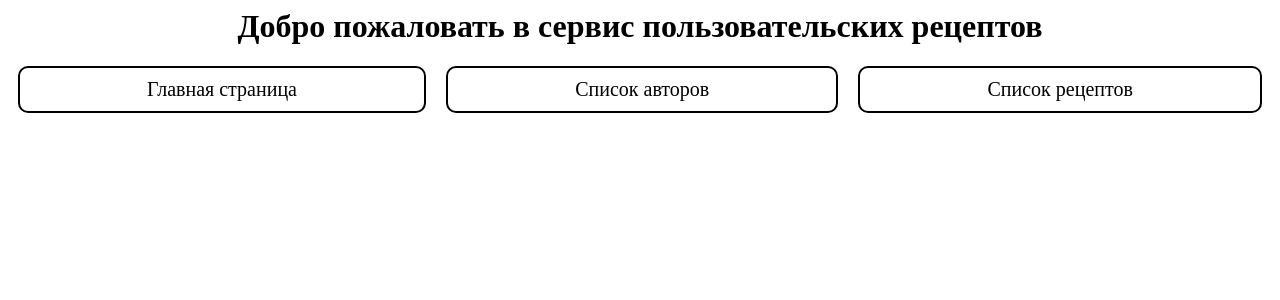
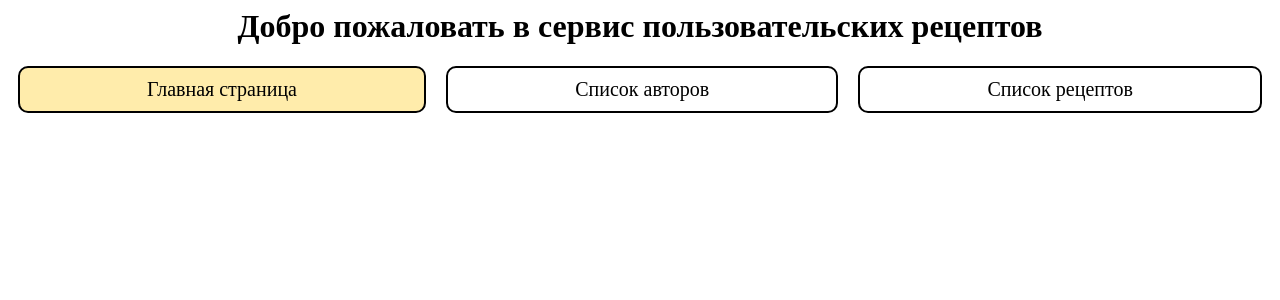
Before and after one commit to Odyvia42/UsersRecipes-Django, a Django app: page / in a window 1280 px wide. Shown: the top 300 px of the page. Run offline with Django 4.2, Linux system fonts and the light colour scheme.

Commit message:
Добавлена подсветка кнопки "Главная страница" при нахождении на главной странице. Исправлен на белый цвет кнопок для состояний :link и :visited.

```diff
--- a/recipeblog/static/recipeblog/recipe-list.css
+++ b/recipeblog/static/recipeblog/recipe-list.css
@@ -24,11 +24,11 @@ cursor: pointer;
 }
 
 nav a:link {
-background-color: none;
+background-color: white;
 }
 
 nav a:visited {
-background-color: none;
+background-color: white;
 }
 
 nav a:hover {
--- a/recipeblog/static/recipeblog/style.css
+++ b/recipeblog/static/recipeblog/style.css
@@ -24,11 +24,11 @@ cursor: pointer;
 }
 
 nav a:link {
-background-color: none;
+background-color: white;
 }
 
 nav a:visited {
-background-color: none;
+background-color: white;
 }
 
 nav a:hover {
@@ -38,3 +38,11 @@ border: 5px solid #00ec9e;
 nav a:active {
 background-color: #00ec9e;
 }
+
+nav a.home:link {
+background-color: #ffecab;
+}
+
+nav a.home:visited {
+background-color: #ffecab;
+}
--- a/recipeblog/static/recipeblog/user-list.css
+++ b/recipeblog/static/recipeblog/user-list.css
@@ -24,11 +24,11 @@ cursor: pointer;
 }
 
 nav a:link {
-background-color: none;
+background-color: white;
 }
 
 nav a:visited {
-background-color: none;
+background-color: white;
 }
 
 nav a:hover {
--- a/recipeblog/templates/index.html
+++ b/recipeblog/templates/index.html
@@ -12,7 +12,7 @@
 </header>
 <nav>
     {% block homebutton %}
-    <a href=" {% url 'home' %} " class="button">Главная страница</a>
+    <a href=" {% url 'home' %} " class="button home">Главная страница</a>
     {% endblock %}
     <a href=" {% url 'user-list' %}" class="button users">Список авторов</a>
     <a href=" {% url 'recipe-list' %}" class="button recipes">Список рецептов</a>
```
